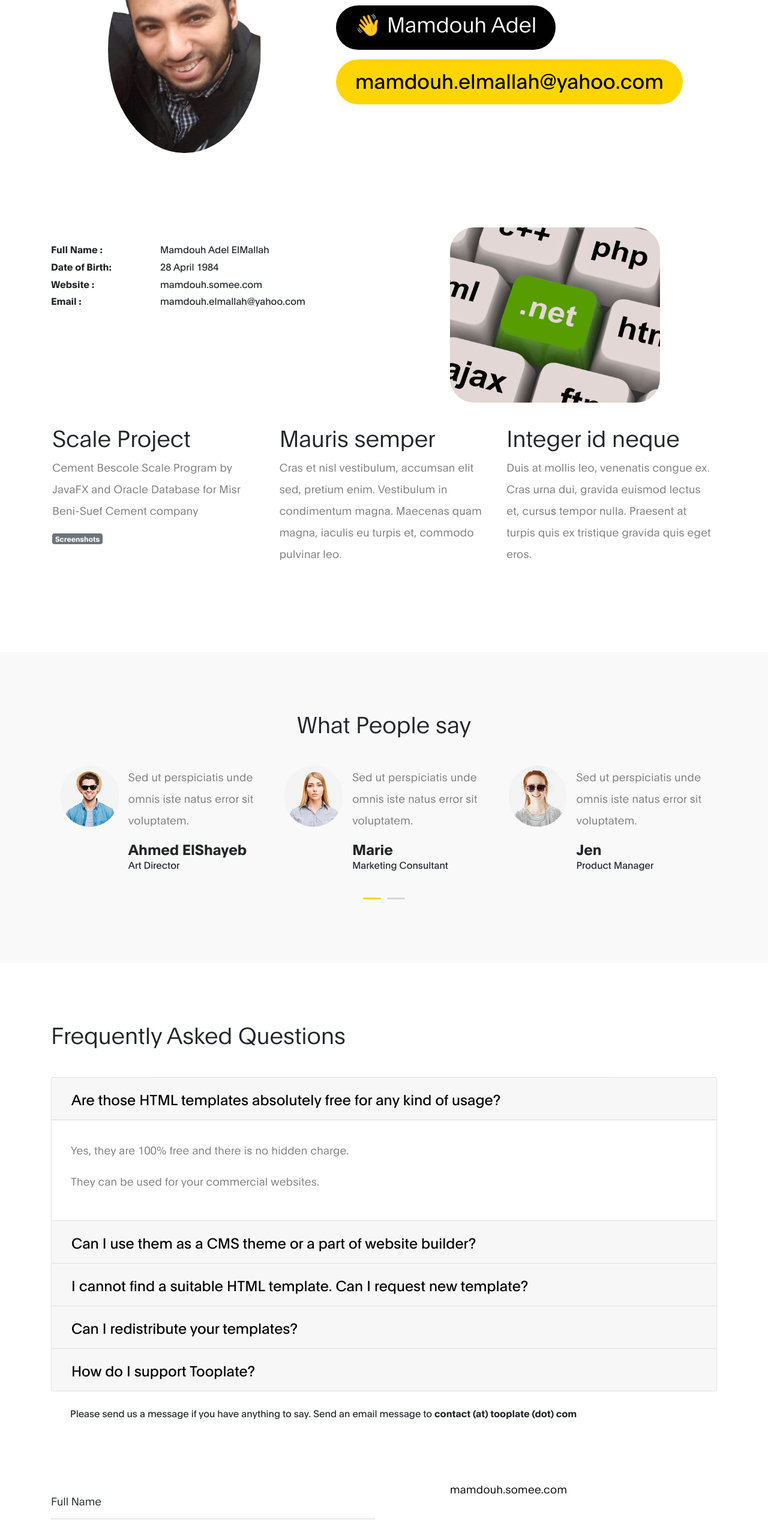
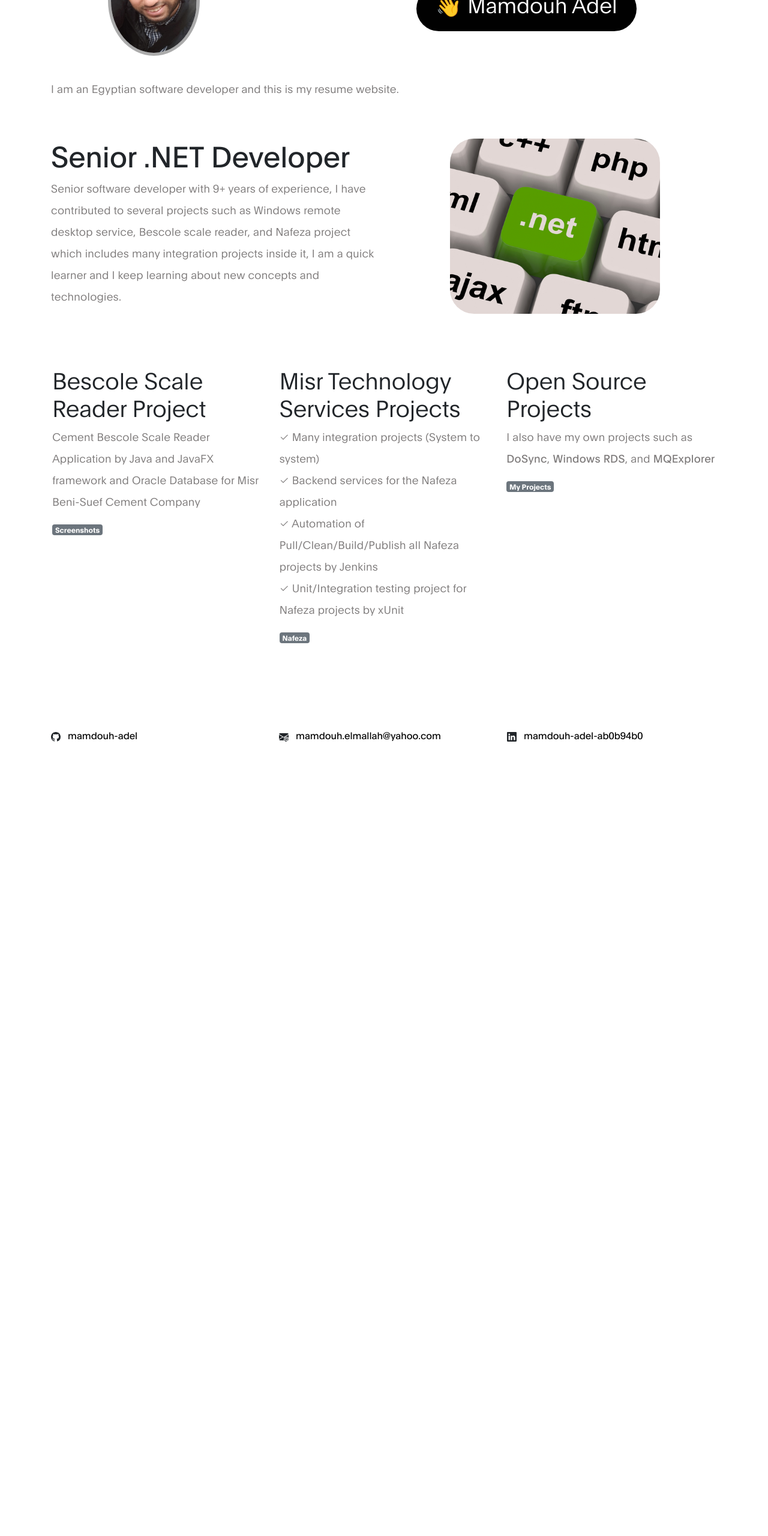
Before and after one commit to mamdouh-adel/mamdouh-adel.github.io, a plain HTML site: page index.html in a window 1280 px wide. Shown: the part 100-2660 px from the top of the page at 60% size. After the commit the page ends 1463 px from the top, so only its background shows below. Drawn offline with Linux system fonts and the light colour scheme.

Commit message:
Remove unused sections

```diff
--- a/css/all.min.css
+++ b/css/all.min.css
@@ -1,5 +1,13 @@
 .img-profile {
-    width: 100%;
-    height: 90%;
+    width: 60%;
+    height: 80%;
     margin-top: 10px;
+    border-radius: 50%;
+    border-width: 5px;
+    border-color: #00000054;
+    border-style: solid;
 }
+
+.hide {
+    visibility: hidden;
+}
--- a/css/mamdouh-resume-style.css
+++ b/css/mamdouh-resume-style.css
@@ -614,3 +614,14 @@ https://www.tooplate.com/view/2120-ben-resume
       padding: 0.3rem 2rem 0.6rem 2rem;
     }
   }
+
+  .sm-down {
+    margin-top: 50px;
+  }
+
+  #contact {
+    margin-top: 140px;
+    margin-bottom: 30px;
+    margin-left: 20px;
+    margin-right: 20px;
+  }
--- a/index.html
+++ b/index.html
@@ -4,7 +4,7 @@
 <head>
   <meta charset="UTF-8">
 
-  <title>Mamdouh's Resume - Profile HTML Page</title>
+  <title>Mamdouh's Resume</title>
 
 
   <meta http-equiv="X-UA-Compatible" content="IE=Edge">
@@ -46,7 +46,7 @@
           </li>
 
           <li class="nav-item">
-            <a href="#testimonials" class="nav-link smoothScroll">Reviews</a>
+            <a href="#testimonials" class="nav-link smoothScroll">Projects</a>
           </li>
 
           <li class="nav-item">
@@ -68,297 +68,114 @@
       <div class="row">
 
         <div class="mx-auto col-lg-3 col-md-3 col-6">
-          <img src="images/mamdouh.png" class="img-fluid rounded-circle img-profile" alt="Mamdouh Resume HTML Template">
+          <img src="images/mamdouh.png" class="img-profile" alt="Mamdouh Resume HTML Template">
         </div>
 
         <div class="d-flex flex-column justify-content-center align-items-center col-lg-7 col-md-7 col-12">
           <div class="hero-text">
 
             <h1 class="hero-title">👋 Mamdouh Adel</h1>
-
-            <a href="mailto:mamdouh.elmallah@yahoo.com" class="email-link">
-              mamdouh.elmallah@yahoo.com
-            </a>
-
           </div>
         </div>
 
       </div>
+      <p>
+        I am an Egyptian software developer and this is my resume website.
+      </p>
     </div>
   </section>
 
 
-  <section class="about section-padding" id="about">
+  <section class="about " id="about">
     <div class="container">
       <div class="row">
-
         <div class="col-lg-6 col-md-6 col-12">
-          <ul class="mt-4 mb-5 mb-lg-0 profile-list list-unstyled">
-            <li><strong>Full Name :</strong> Mamdouh Adel ElMallah </li>
-
-            <li><strong>Date of Birth:</strong> 28 April 1984 </li>
-
-            <li><strong>Website :</strong> mamdouh.somee.com </li>
-
-            <li><strong>Email :</strong> mamdouh.elmallah@yahoo.com </li>
-          </ul>
+          <br>
+          <br>
+          <h2>Senior .NET Developer</h2>
+          <p>
+            Senior software developer with 9+ years of experience,
+            I have contributed to several projects such as Windows
+            remote desktop service, Bescole scale reader, and
+            Nafeza project which includes many integration
+            projects inside it, I am a quick learner and I keep
+            learning about new concepts and technologies.
+          </p>
         </div>
 
-        <div class="col-lg-4 mx-auto col-md-5 col-12">
+        <div class="col-lg-4 mx-auto col-md-5 col-12 sm-down">
           <img src="images/dotnet.jpg" class="about-image img-fluid" alt="Mamdouh's Resume HTML Template">
         </div>
+      </div>
 
-      </div>
+      <br>
+      <section id="testimonials">
+        <br>
         <div class="row about-third">
           <div class="col-lg-4 col-md-4 col-12">
-          <h3>Scale Project</h3>
-          <p>Cement Bescole Scale Program by JavaFX and Oracle Database for Misr Beni-Suef Cement company</p>
-          <a href="scale_project.html" class="badge badge-secondary">Screenshots</a>
+            <h3>Bescole Scale Reader Project</h3>
+            <p>Cement Bescole Scale Reader Application by Java and JavaFX framework and Oracle
+              Database for Misr Beni-Suef Cement Company</p>
+            <a href="scale_project.html" target="_blank" class="badge badge-secondary">Screenshots</a>
           </div>
           <div class="col-lg-4 col-md-4 col-12">
-          <h3>Mauris semper</h3>
-          <p>Cras et nisl vestibulum, accumsan elit sed, pretium enim. Vestibulum in condimentum magna. Maecenas quam
-            magna, iaculis eu turpis et, commodo pulvinar leo.</p>
+            <h3>Misr Technology Services Projects</h3>
+            <p>
+              ✓ Many integration projects (System to system) <br>
+              ✓ Backend services for the Nafeza application <br>
+              ✓ Automation of Pull/Clean/Build/Publish all Nafeza projects by Jenkins <br>
+              ✓ Unit/Integration testing project for Nafeza projects by xUnit <br>
+            </p>
+            <a href="https://www.nafeza.gov.eg/ar" target="_blank" class="badge badge-secondary">Nafeza</a>
           </div>
           <div class="col-lg-4 col-md-4 col-12">
-          <h3>Integer id neque</h3>
-          <p>Duis at mollis leo, venenatis congue ex. Cras urna dui, gravida euismod lectus et, cursus tempor nulla.
-            Praesent at turpis quis ex tristique gravida quis eget eros.</p>
-        </div>
+            <h3>Open Source Projects</h3>
+            <p>I also have my own projects such as <b>DoSync</b>, <b>Windows RDS</b>, and <b>MQExplorer</b></p>
+            <a href="https://github.com/mamdouh-adel" target="_blank" class="badge badge-secondary">My Projects</a>
           </div>
         </div>
       </section>
-
-
-  <!-- TESTIMONIAL -->
-  <section class="testimonials section-padding" id="testimonials">
-    <div class="container">
-      <div class="row">
-
-        <div class="col-12">
-          <h3 class="mb-5 text-center">What People say</h3>
-
-          <div class="owl-carousel owl-theme" id="testimonials-carousel">
-            <div class="item">
-              <div class="testimonials-thumb d-flex">
-                <div class="testimonials-image">
-                  <img src="images/testimonials/testimonial-image01.jpg" class="img-fluid" alt="testimonials image">
-                </div>
-
-                <div class="testimonials-info">
-                  <p>Sed ut perspiciatis unde omnis iste natus error sit voluptatem.</p>
-
-                  <h6 class="mb-0">Ahmed ElShayeb</h6>
-                  <span>Art Director</span>
-                </div>
-              </div>
-            </div>
-
-            <div class="item">
-              <div class="testimonials-thumb d-flex">
-                <div class="testimonials-image">
-                  <img src="images/testimonials/testimonial-image02.jpg" class="img-fluid" alt="testimonials image">
-                </div>
-
-                <div class="testimonials-info">
-                  <p>Sed ut perspiciatis unde omnis iste natus error sit voluptatem.</p>
-
-                  <h6 class="mb-0">Marie</h6>
-                  <span>Marketing Consultant</span>
-                </div>
-              </div>
-            </div>
-
-            <div class="item">
-              <div class="testimonials-thumb d-flex">
-                <div class="testimonials-image">
-                  <img src="images/testimonials/testimonial-image03.jpg" class="img-fluid" alt="testimonials image">
-                </div>
-
-                <div class="testimonials-info">
-                  <p>Sed ut perspiciatis unde omnis iste natus error sit voluptatem.</p>
-
-                  <h6 class="mb-0">Jen</h6>
-                  <span>Product Manager</span>
-                </div>
-              </div>
-            </div>
-
-            <div class="item">
-              <div class="testimonials-thumb d-flex">
-                <div class="testimonials-image">
-                  <img src="images/testimonials/testimonial-image04.jpg" class="img-fluid" alt="testimonials image">
-                </div>
-
-                <div class="testimonials-info">
-                  <p>Sed ut perspiciatis unde omnis iste natus error sit voluptatem.</p>
-
-                  <h6 class="mb-0">Wilson</h6>
-                  <span>Web Developer</span>
-                </div>
-              </div>
-            </div>
-          </div>
-
-        </div>
-
-      </div>
     </div>
   </section>
-
-
-  <!-- FAQ -->
-  <section class="faq section-padding">
-
-    <div class="container">
-
-      <div class="row">
-
-        <div class="col-lg-12 col-12">
-
-          <h3 class="mb-5">Frequently Asked Questions</h3>
-
-          <div class="accordion" id="accordionExample">
-            <div class="card">
-              <div class="card-header" id="headingOne">
-                <h2 class="mb-0">
-                  <button class="btn btn-link" type="button" data-toggle="collapse" data-target="#collapseOne"
-                    aria-expanded="true" aria-controls="collapseOne">
-                    Are those HTML templates absolutely free for any kind of usage?
-                  </button>
-                </h2>
-              </div>
-
-              <div id="collapseOne" class="collapse show" aria-labelledby="headingOne" data-parent="#accordionExample">
-                <div class="card-body">
-                  <p>Yes, they are 100% free and there is no hidden charge.</p>
-
-                  <p>They can be used for your commercial websites.</p>
-                </div>
-              </div>
-            </div>
-
-            <div class="card">
-              <div class="card-header" id="headingTwo">
-                <h2 class="mb-0">
-                  <button class="btn btn-link collapsed" type="button" data-toggle="collapse" data-target="#collapseTwo"
-                    aria-expanded="false" aria-controls="collapseTwo">
-                    Can I use them as a CMS theme or a part of website builder?
-                  </button>
-                </h2>
-              </div>
-              <div id="collapseTwo" class="collapse" aria-labelledby="headingTwo" data-parent="#accordionExample">
-                <div class="card-body">
-                  <p>Yes, you can use them.</p>
-                </div>
-              </div>
-            </div>
-
-            <div class="card">
-              <div class="card-header" id="headingThree">
-                <h2 class="mb-0">
-                  <button class="btn btn-link collapsed" type="button" data-toggle="collapse"
-                    data-target="#collapseThree" aria-expanded="false" aria-controls="collapseThree">
-                    I cannot find a suitable HTML template. Can I request new template?
-                  </button>
-                </h2>
-              </div>
-              <div id="collapseThree" class="collapse" aria-labelledby="headingThree" data-parent="#accordionExample">
-                <div class="card-body">
-                  <p>Yes, please tell us what you need. We will try our best to fulfill it.</p>
-                </div>
-              </div>
-            </div>
-
-            <div class="card">
-              <div class="card-header" id="headingFour">
-                <h2 class="mb-0">
-                  <button class="btn btn-link collapsed" type="button" data-toggle="collapse"
-                    data-target="#collapseFour" aria-expanded="false" aria-controls="collapseFour">
-                    Can I redistribute your templates?
-                  </button>
-                </h2>
-              </div>
-              <div id="collapseFour" class="collapse" aria-labelledby="headingFour" data-parent="#accordionExample">
-                <div class="card-body">
-                  <p>No, this is totally NOT allowed. Please do not redistribute our HTML templates.</p>
-                </div>
-              </div>
-            </div>
-
-            <div class="card">
-              <div class="card-header" id="headingFive">
-                <h2 class="mb-0">
-                  <button class="btn btn-link collapsed" type="button" data-toggle="collapse"
-                    data-target="#collapseFive" aria-expanded="false" aria-controls="collapseFive">
-                    How do I support Tooplate?
-                  </button>
-                </h2>
-              </div>
-              <div id="collapseFive" class="collapse" aria-labelledby="headingFive" data-parent="#accordionExample">
-                <div class="card-body">
-                  <p>Please spread a word about Tooplate website to your colleagues and friends.</p>
-                </div>
-              </div>
-            </div>
-
-            <span class="faq-info-text">Please send us a message if you have anything to say. Send an email message to
-              <strong>contact (at) tooplate (dot) com</strong></span>
-
-          </div>
-
-        </div><!-- col -->
-      </div><!-- row -->
-    </div><!-- container -->
-  </section>
-
 
   <section class="contact section-padding pt-0" id="contact">
     <div class="container">
       <div class="row">
 
-        <div class="col-lg-6 col-md-6 col-12">
-          <form action="#" method="get" class="contact-form webform" role="form">
-
-            <div class="form-group d-flex flex-column-reverse">
-              <input type="text" class="form-control" name="cf-name" id="cf-name" placeholder="Your Name">
-
-              <label for="cf-name" class="webform-label">Full Name</label>
+        <div class="col-lg-4 col-md-4 col-4">
+          <svg xmlns="http://www.w3.org/2000/svg" width="16" height="16" fill="currentColor" class="bi bi-github"
+            viewBox="0 0 16 16">
+            <path
+              d="M8 0C3.58 0 0 3.58 0 8c0 3.54 2.29 6.53 5.47 7.59.4.07.55-.17.55-.38 0-.19-.01-.82-.01-1.49-2.01.37-2.53-.49-2.69-.94-.09-.23-.48-.94-.82-1.13-.28-.15-.68-.52-.01-.53.63-.01 1.08.58 1.23.82.72 1.21 1.87.87 2.33.66.07-.52.28-.87.51-1.07-1.78-.2-3.64-.89-3.64-3.95 0-.87.31-1.59.82-2.15-.08-.2-.36-1.02.08-2.12 0 0 .67-.21 2.2.82.64-.18 1.32-.27 2-.27.68 0 1.36.09 2 .27 1.53-1.04 2.2-.82 2.2-.82.44 1.1.16 1.92.08 2.12.51.56.82 1.27.82 2.15 0 3.07-1.87 3.75-3.65 3.95.29.25.54.73.54 1.48 0 1.07-.01 1.93-.01 2.2 0 .21.15.46.55.38A8.012 8.012 0 0 0 16 8c0-4.42-3.58-8-8-8z" />
+          </svg>
+          &nbsp;
+          <a href="https://github.com/mamdouh-adel" target="_blank" rel="noopener">mamdouh-adel</a>
         </div>
 
-            <div class="form-group d-flex flex-column-reverse">
-              <input type="email" class="form-control" name="cf-email" id="cf-email" placeholder="Your Email">
-
-              <label for="cf-email" class="webform-label">Your Email</label>
+        <div class="col-lg-4 col-md-4 col-4">
+          <svg xmlns="http://www.w3.org/2000/svg" width="16" height="16" fill="currentColor"
+            class="bi bi-envelope-at-fill" viewBox="0 0 16 16">
+            <path
+              d="M2 2A2 2 0 0 0 .05 3.555L8 8.414l7.95-4.859A2 2 0 0 0 14 2H2Zm-2 9.8V4.698l5.803 3.546L0 11.801Zm6.761-2.97-6.57 4.026A2 2 0 0 0 2 14h6.256A4.493 4.493 0 0 1 8 12.5a4.49 4.49 0 0 1 1.606-3.446l-.367-.225L8 9.586l-1.239-.757ZM16 9.671V4.697l-5.803 3.546.338.208A4.482 4.482 0 0 1 12.5 8c1.414 0 2.675.652 3.5 1.671Z" />
+            <path
+              d="M15.834 12.244c0 1.168-.577 2.025-1.587 2.025-.503 0-1.002-.228-1.12-.648h-.043c-.118.416-.543.643-1.015.643-.77 0-1.259-.542-1.259-1.434v-.529c0-.844.481-1.4 1.26-1.4.585 0 .87.333.953.63h.03v-.568h.905v2.19c0 .272.18.42.411.42.315 0 .639-.415.639-1.39v-.118c0-1.277-.95-2.326-2.484-2.326h-.04c-1.582 0-2.64 1.067-2.64 2.724v.157c0 1.867 1.237 2.654 2.57 2.654h.045c.507 0 .935-.07 1.18-.18v.731c-.219.1-.643.175-1.237.175h-.044C10.438 16 9 14.82 9 12.646v-.214C9 10.36 10.421 9 12.485 9h.035c2.12 0 3.314 1.43 3.314 3.034v.21Zm-4.04.21v.227c0 .586.227.8.581.8.31 0 .564-.17.564-.743v-.367c0-.516-.275-.708-.572-.708-.346 0-.573.245-.573.791Z" />
+          </svg>
+          &nbsp;
+          <a href="mailto:mamdouh.elmallah@yahoo.com">
+            mamdouh.elmallah@yahoo.com
+          </a>
         </div>
 
-            <div class="form-group d-flex flex-column-reverse">
-              <textarea class="form-control" rows="5" name="cf-message" id="cf-message"
-                placeholder="Your Message"></textarea>
-
-              <label for="cf-message" class="webform-label">Message</label>
+        <div class="col-lg-4 col-md-4 col-4">
+          <svg xmlns="http://www.w3.org/2000/svg" width="16" height="16" fill="currentColor" class="bi bi-linkedin"
+            viewBox="0 0 16 16">
+            <path
+              d="M0 1.146C0 .513.526 0 1.175 0h13.65C15.474 0 16 .513 16 1.146v13.708c0 .633-.526 1.146-1.175 1.146H1.175C.526 16 0 15.487 0 14.854V1.146zm4.943 12.248V6.169H2.542v7.225h2.401zm-1.2-8.212c.837 0 1.358-.554 1.358-1.248-.015-.709-.52-1.248-1.342-1.248-.822 0-1.359.54-1.359 1.248 0 .694.521 1.248 1.327 1.248h.016zm4.908 8.212V9.359c0-.216.016-.432.08-.586.173-.431.568-.878 1.232-.878.869 0 1.216.662 1.216 1.634v3.865h2.401V9.25c0-2.22-1.184-3.252-2.764-3.252-1.274 0-1.845.7-2.165 1.193v.025h-.016a5.54 5.54 0 0 1 .016-.025V6.169h-2.4c.03.678 0 7.225 0 7.225h2.4z" />
+          </svg>
+          &nbsp;
+          <a href="https://www.linkedin.com/in/mamdouh-adel-ab0b94b0" target="_blank"
+            rel="noopener">mamdouh-adel-ab0b94b0</a>
         </div>
-
-            <button type="submit" class="form-control" id="submit-button" name="submit">Send</button>
-          </form>
-        </div>
-
-        <div class="mx-auto col-lg-4 col-md-6 col-12">
-          <p>
-            <a href="#">
-              mamdouh.somee.com
-              <i class="fas fa-arrow-right custom-icon"></i>
-            </a>
-          </p>
-
-          <ul class="social-links mt-2">
-            <li><a href="https://www.linkedin.com/in/mamdouh-adel-ab0b94b0" target="_blank" rel="noopener"
-                class="fab fa-linkedin"></a></li>
-
-            <li><a href="https://github.com/mamdouh-adel" target="_blank" rel="noopener" class="fab fa-github"></a></li>
-          </ul>
-        </div>
-
       </div>
     </div>
   </section>
```
Also changed, not shown: 1 other file. Lines whose indentation alone changed are shown as unchanged.
